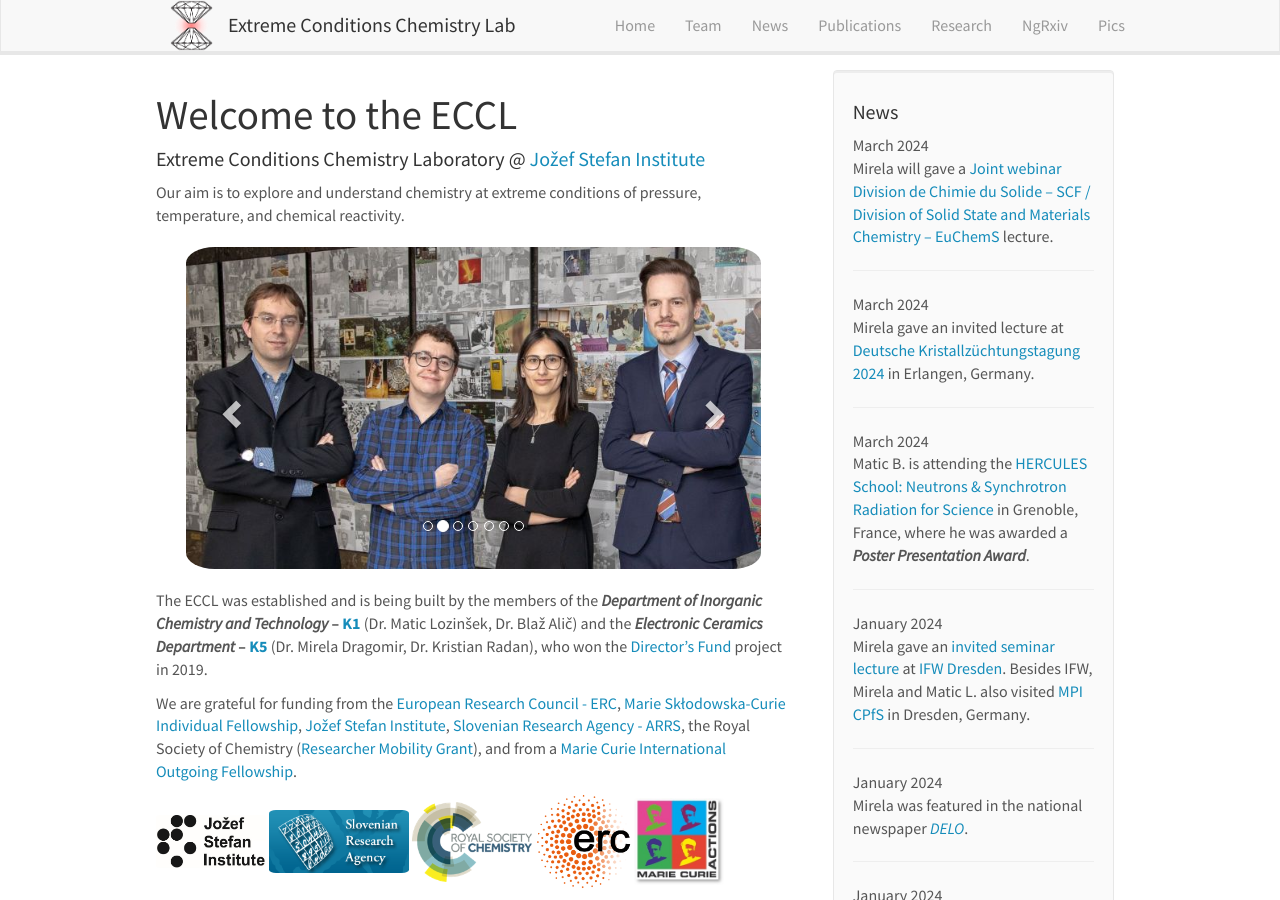
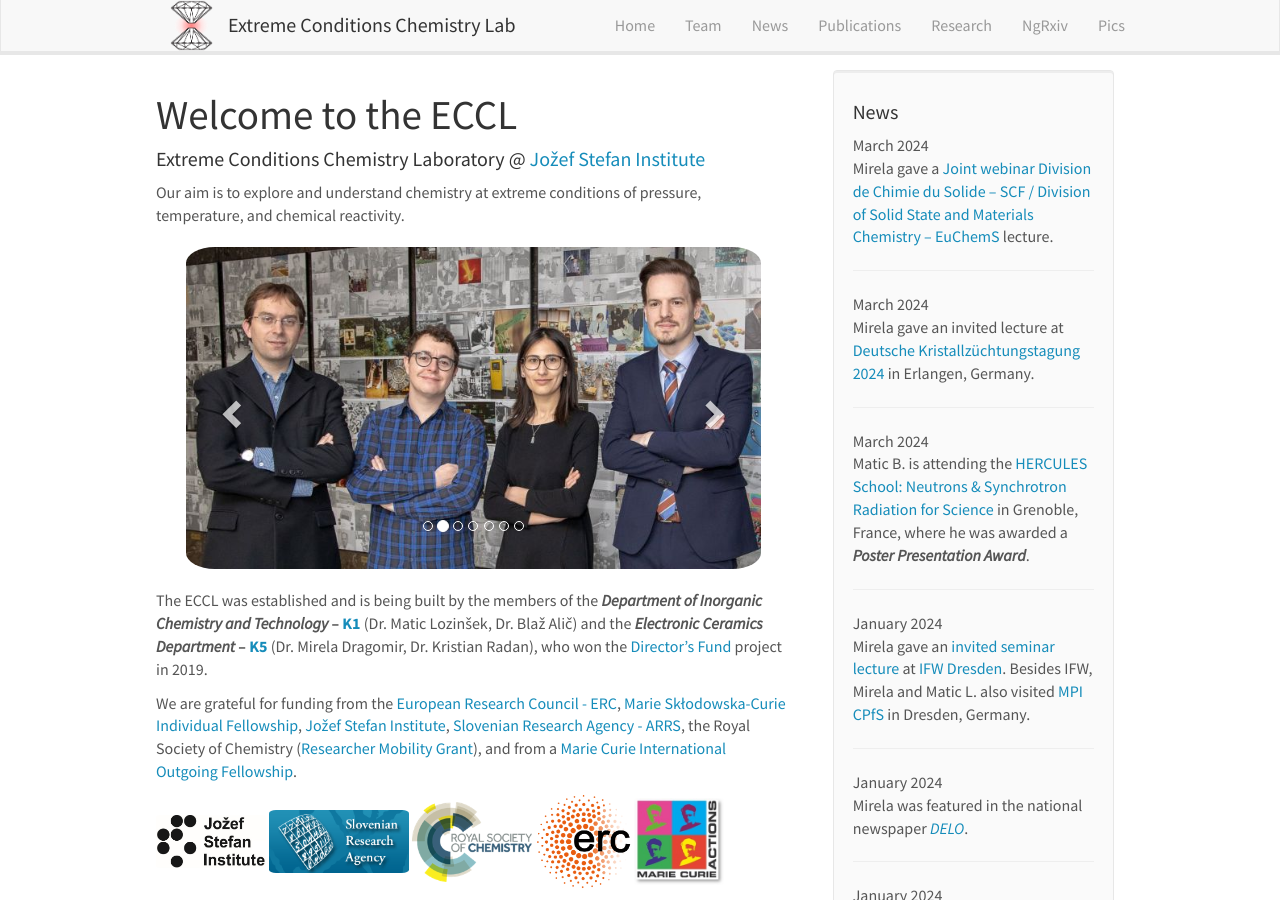
Before and after one commit to eccl-jsi/eccl-jsi.github.io, a Jekyll site: the page built from _pages/home.md, in a window 1280 px wide and 900 px high. Built offline with Jekyll 4.4.1, drawn with Linux system fonts in a browser that asks for light colours; nearby versions of some CDN libraries.

Commit message:
Update news.yml

```diff
--- a/_data/news.yml
+++ b/_data/news.yml
@@ -1,5 +1,5 @@
 - date: March 2024
-  headline: "Mirela will gave a <a href='https://www.euchems.eu/divisions/solid-state-and-materials-chemistry/news/'>Joint webinar Division de Chimie du Solide – SCF / Division of Solid State and Materials Chemistry – EuChemS</a> lecture."
+  headline: "Mirela gave a <a href='https://www.euchems.eu/divisions/solid-state-and-materials-chemistry/news/'>Joint webinar Division de Chimie du Solide – SCF / Division of Solid State and Materials Chemistry – EuChemS</a> lecture."
 
 - date: March 2024
   headline: "Mirela gave an invited lecture at <a href='https://www.iisb.fraunhofer.de/de/research_areas/materialien/dkt2024.html'>Deutsche Kristallzüchtungstagung 2024</a> in Erlangen, Germany."
```
